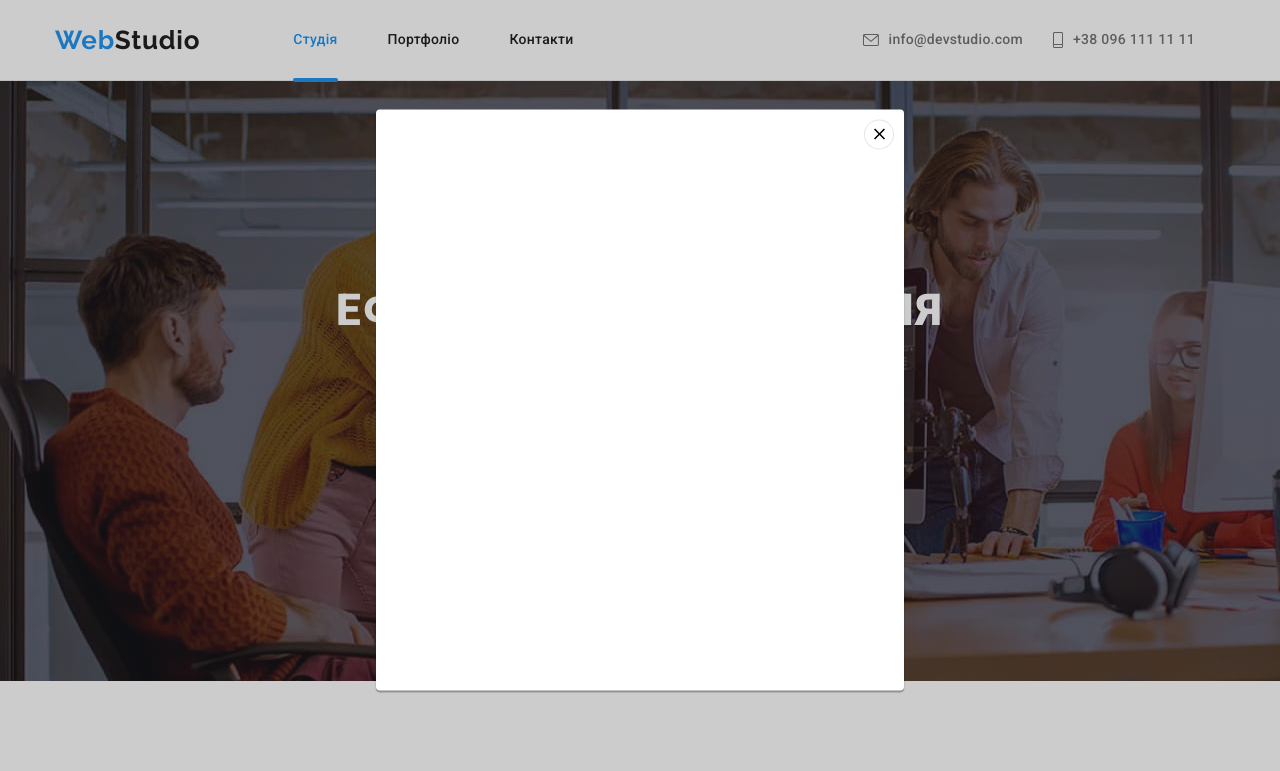
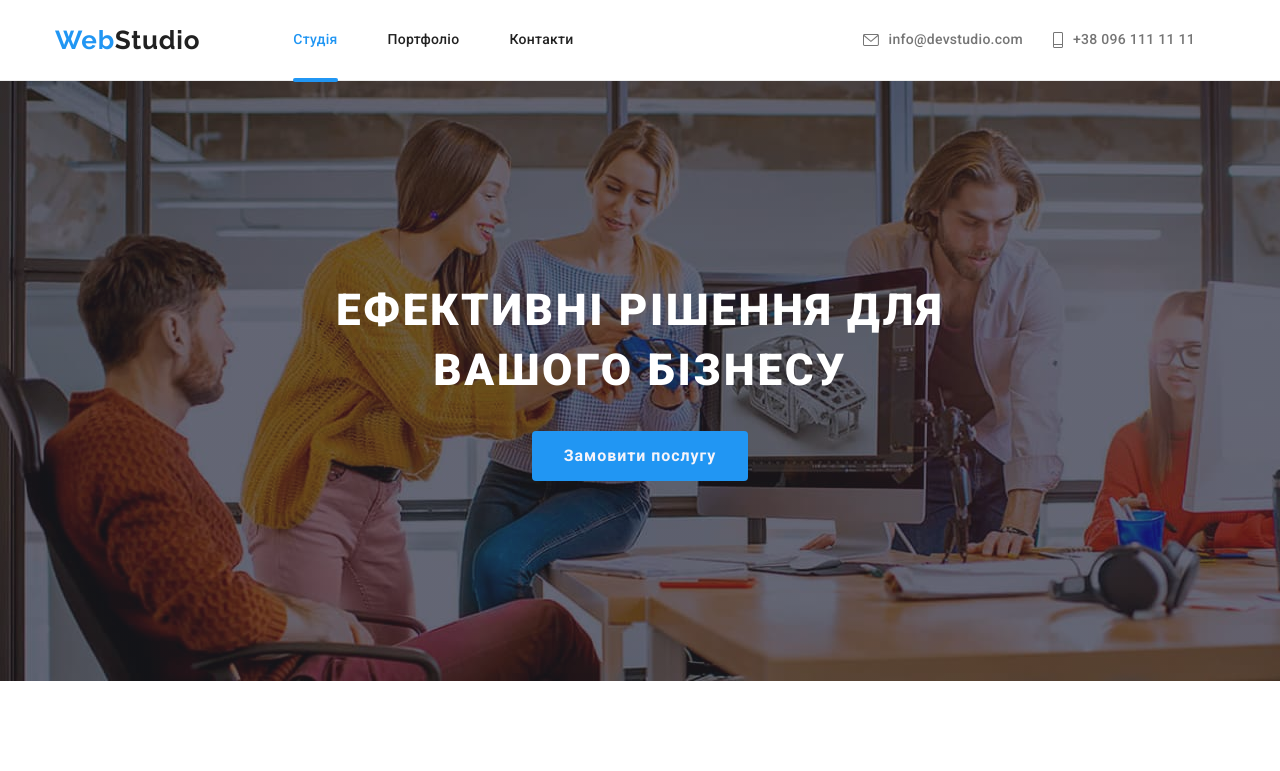
Before and after one commit to YTyndyk/goit-markup-hw-05, a plain HTML site: page index.html in a window 1280 px wide. Shown: the top 771 px of the page. Drawn offline with nearby package versions, Linux system fonts and the light colour scheme.

Commit message:
корректирует открытие модалки

```diff
--- a/index.html
+++ b/index.html
@@ -549,9 +549,9 @@
 
 
 		</footer>
-		<div class="backdrop" data-modal>
+		<div class="backdrop is-hidden" data-modal>
 			<div class="modal">
-				<button class="modal-btn" data-modal-close>
+				<button type="button" class="modal-btn" data-modal-close>
 					<svg class="modal-icon" width="18" height="18">
 					  <use href="./images/sprite.svg#icon-close"></use>
 					</svg>
```
